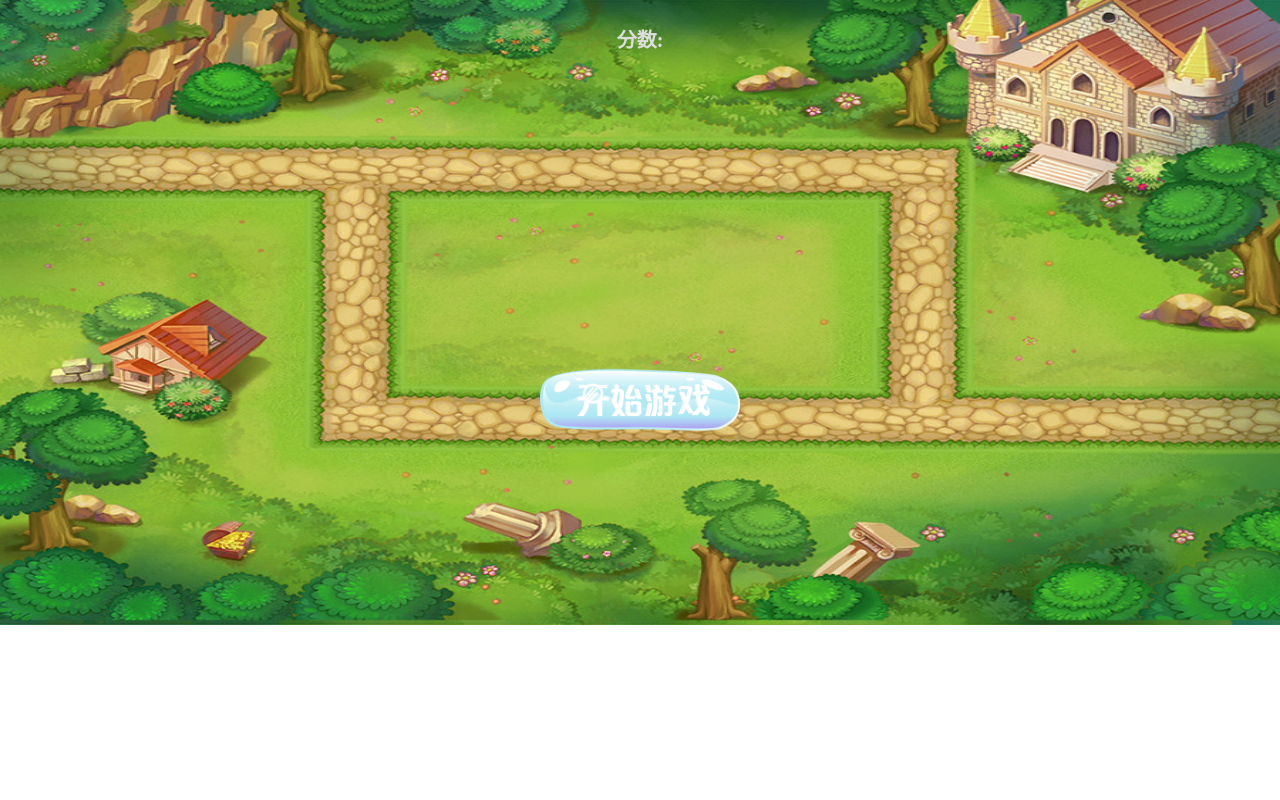
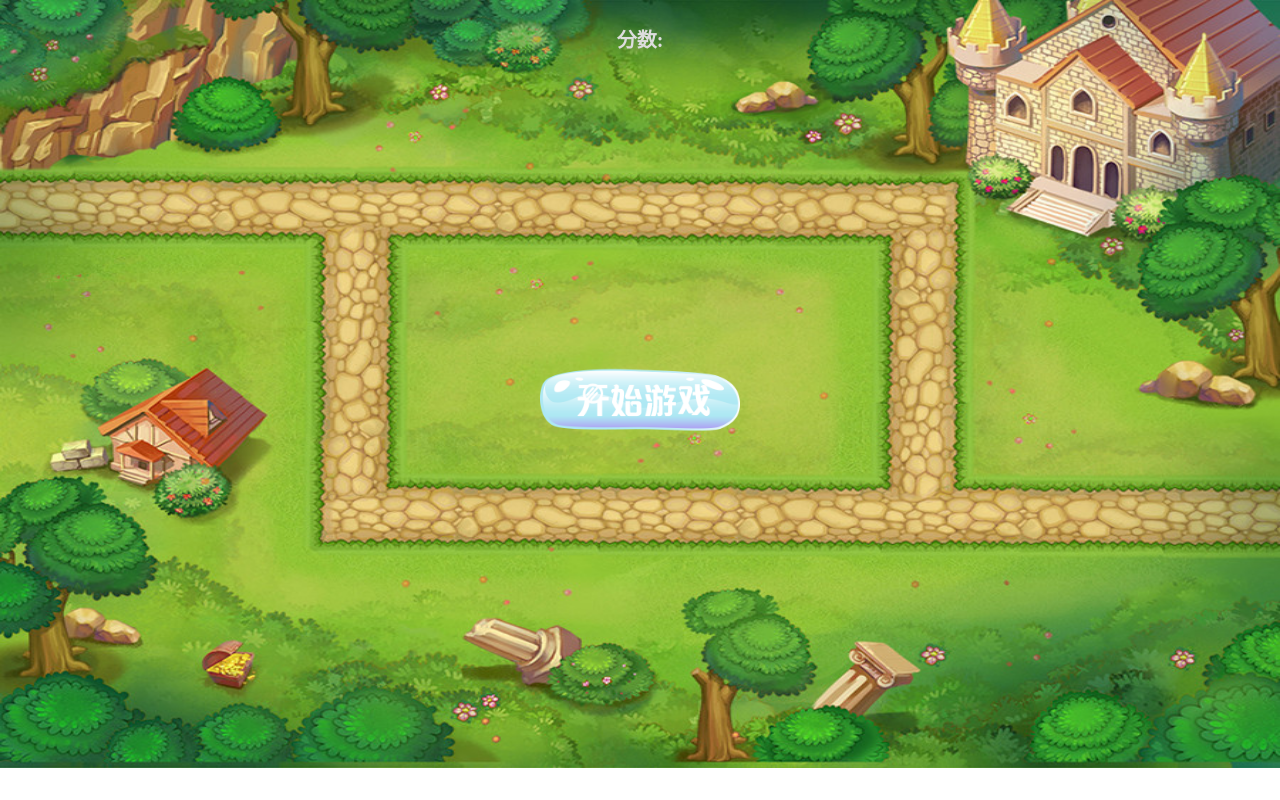
Before and after one commit to wwamy321/game, a plain HTML site: page index.html in a window 1280 px wide. Drawn offline with Linux system fonts and the light colour scheme.

Commit message:
Update index.html

```diff
--- a/index.html
+++ b/index.html
@@ -10,7 +10,7 @@
 			padding:0px;
 		}
 		body{
-			height: 625px;
+			height: 768px;
 		}
 		.startPage{
 			width: 100%;
```
